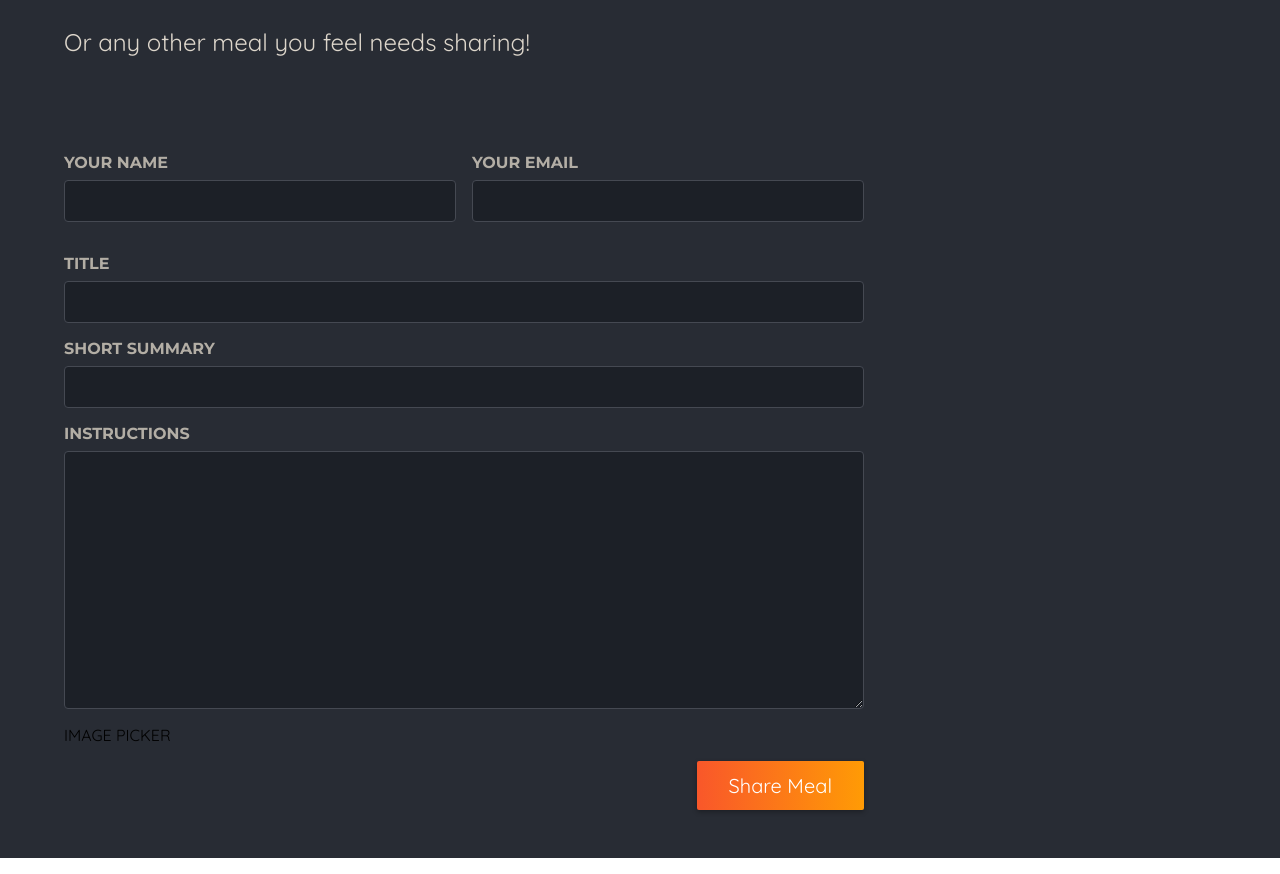
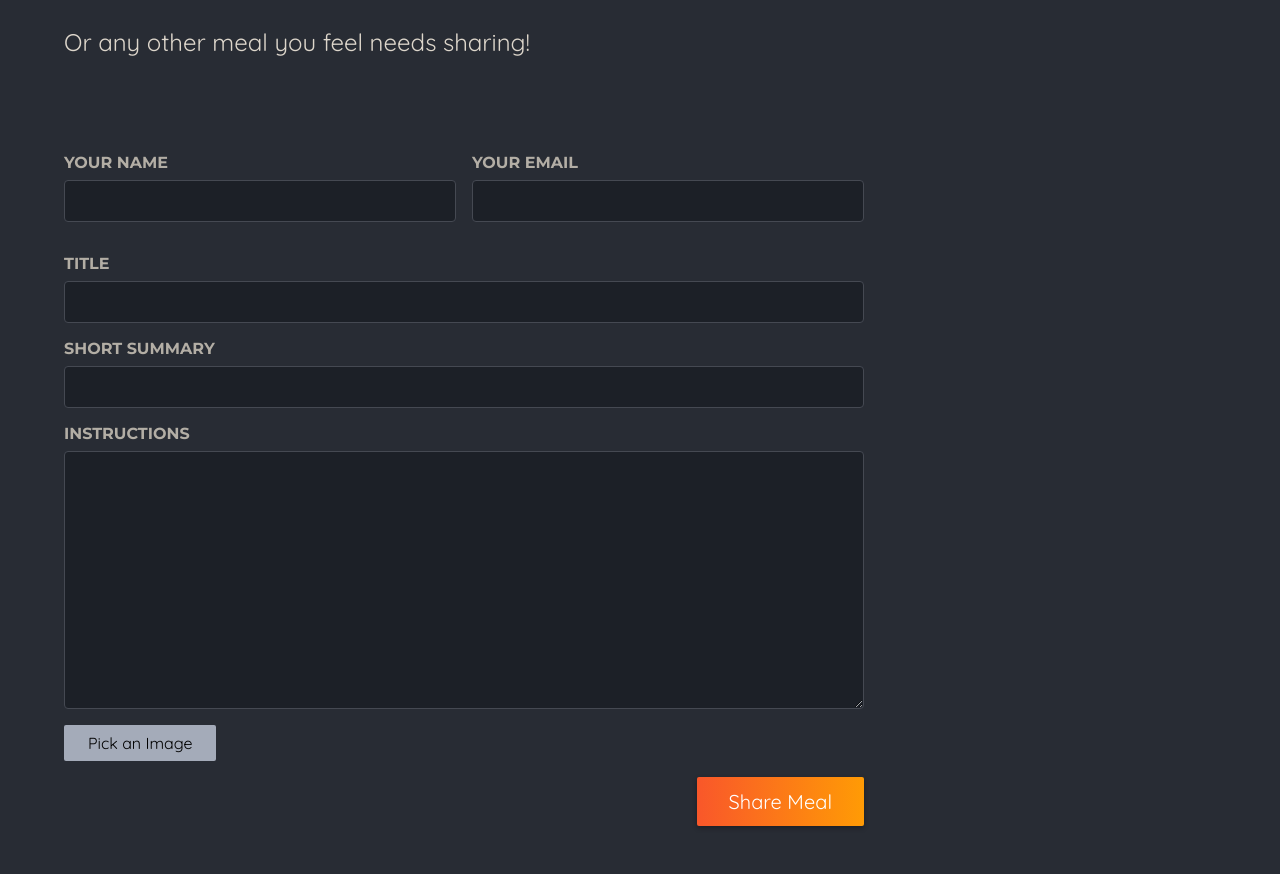
Before and after one commit to Snzslt/Food-Order-Nextjs, a Next.js app: page /meals/share in a window 1280 px wide. Shown: the part 280-1154 px from the top of the page. Built offline with nearby package versions, Linux system fonts and the light colour scheme.

Commit message:
Image Picker

```diff
--- /dev/null
+++ b/app/meals/image-picker.js
@@ -0,0 +1,36 @@
+'use client';
+
+import { useRef } from 'react';
+
+import classes from './image-picker.module.css';
+
+export default function ImagePicker({ label, name }) {
+  const imageInput = useRef();
+
+  function handlePickClick() {
+    imageInput.current.click();
+  }
+
+  return (
+    <div className={classes.picker}>
+      <label htmlFor={name}>{label}</label>
+      <div className={classes.controls}>
+        <input
+          className={classes.input}
+          type="file"
+          id={name}
+          accept="image/png, image/jpeg"
+          name={name}
+          ref={imageInput}
+        />
+        <button
+          className={classes.button}
+          type="button"
+          onClick={handlePickClick}
+        >
+          Pick an Image
+        </button>
+      </div>
+    </div>
+  );
+}
--- /dev/null
+++ b/app/meals/image-picker.module.css
@@ -0,0 +1,45 @@
+.controls {
+    display: flex;
+    align-items: flex-start;
+    gap: 1.5rem;
+    margin-bottom: 1rem;
+  }
+
+  .picker .input {
+    display: none;
+  }
+
+  .picker .button {
+    border: 0;
+    padding: 0.5rem 1.5rem;
+    background: #a4abb9;
+    border-radius: 2px;
+    cursor: pointer;
+    font: inherit;
+  }
+
+  .picker .button:hover,
+  .picker .button:focus {
+    background: #b3b9c6;
+  }
+
+  .preview {
+    width: 10rem;
+    height: 10rem;
+    border: 2px solid #a4abb9;
+    display: flex;
+    justify-content: center;
+    align-items: center;
+    text-align: center;
+    color: #a4abb9;
+    position: relative;
+  }
+
+  .preview p {
+    margin: 0;
+    padding: 1rem;
+  }
+
+  .preview img {
+    object-fit: cover;
+  }
--- a/app/meals/share/page.js
+++ b/app/meals/share/page.js
@@ -1,3 +1,4 @@
+import ImagePicker from '../image-picker';
 import classes from './page.module.css';
 
 export default function ShareMealPage() {
@@ -38,7 +39,7 @@
               required
             ></textarea>
           </p>
-          IMAGE PICKER
+          <ImagePicker />
           <p className={classes.actions}>
             <button type="submit">Share Meal</button>
           </p>
```
